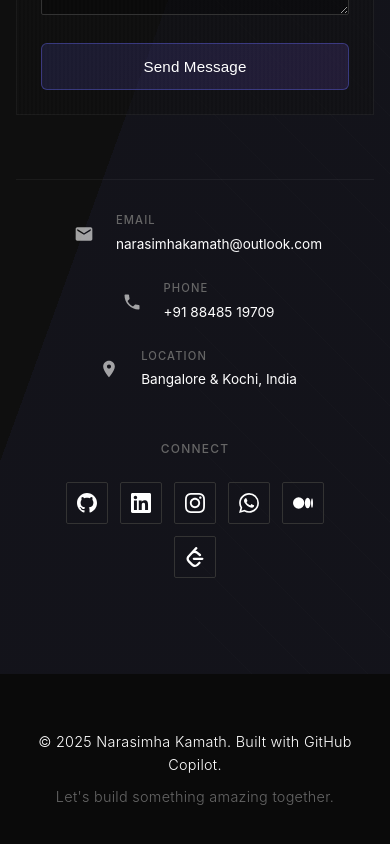
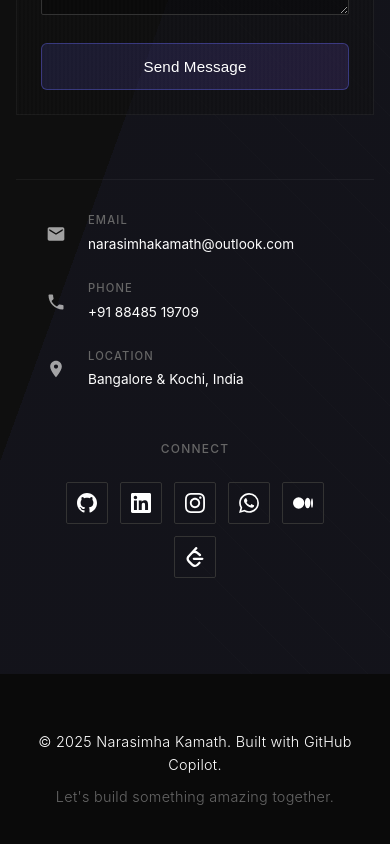
Before and after one commit to narasimhakamath/narasimhakamath-portfolio, a React (Vite) app: page / in a window 390 px wide. Shown: the part 8036-8880 px from the top of the page. Built offline with nearby package versions, Linux system fonts and the light colour scheme; no server answers.

Commit message:
- Fixed issue with the alignment of contact information.

```diff
--- a/src/components/Contact.css
+++ b/src/components/Contact.css
@@ -399,6 +399,7 @@
   .contact-info {
     grid-template-columns: 1fr;
     gap: 1.5rem;
+    justify-items: start;
   }
 
   .contact-form {
```
